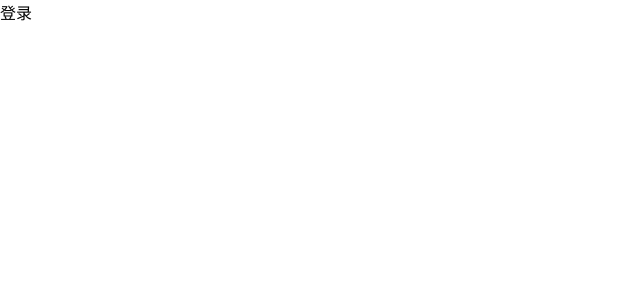
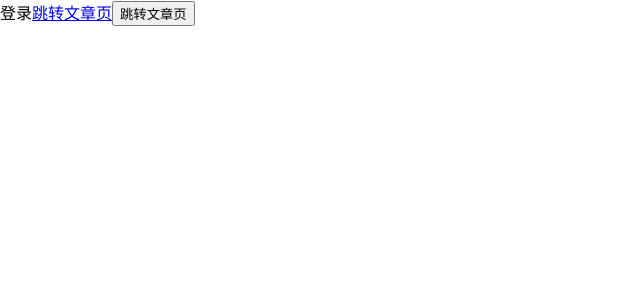
Before and after one commit to lan-sheng/react-router-pro, a React (Create React App) app: page /login in a window 1280 px wide. Shown: the top 300 px of the page, without its empty margins (0-640 px from the left). Built offline with nearby package versions, Linux system fonts and the light colour scheme.

Commit message:
路由导航

```diff
--- a/src/page/Login/index.js
+++ b/src/page/Login/index.js
@@ -1,4 +1,15 @@
+import { Link, useNavigate } from 'react-router-dom'
+
 const Login = () => {
-  return <div>登录</div>
+  const navigate = useNavigate()
+  return (
+    <div>
+      登录
+      {/* 声明式导航 */}
+      <Link to="/article">跳转文章页</Link>
+      {/* 编程式导航 */}
+      <button onClick={() => navigate('/article')}>跳转文章页</button>
+    </div>
+  )
 }
 export default Login
```
